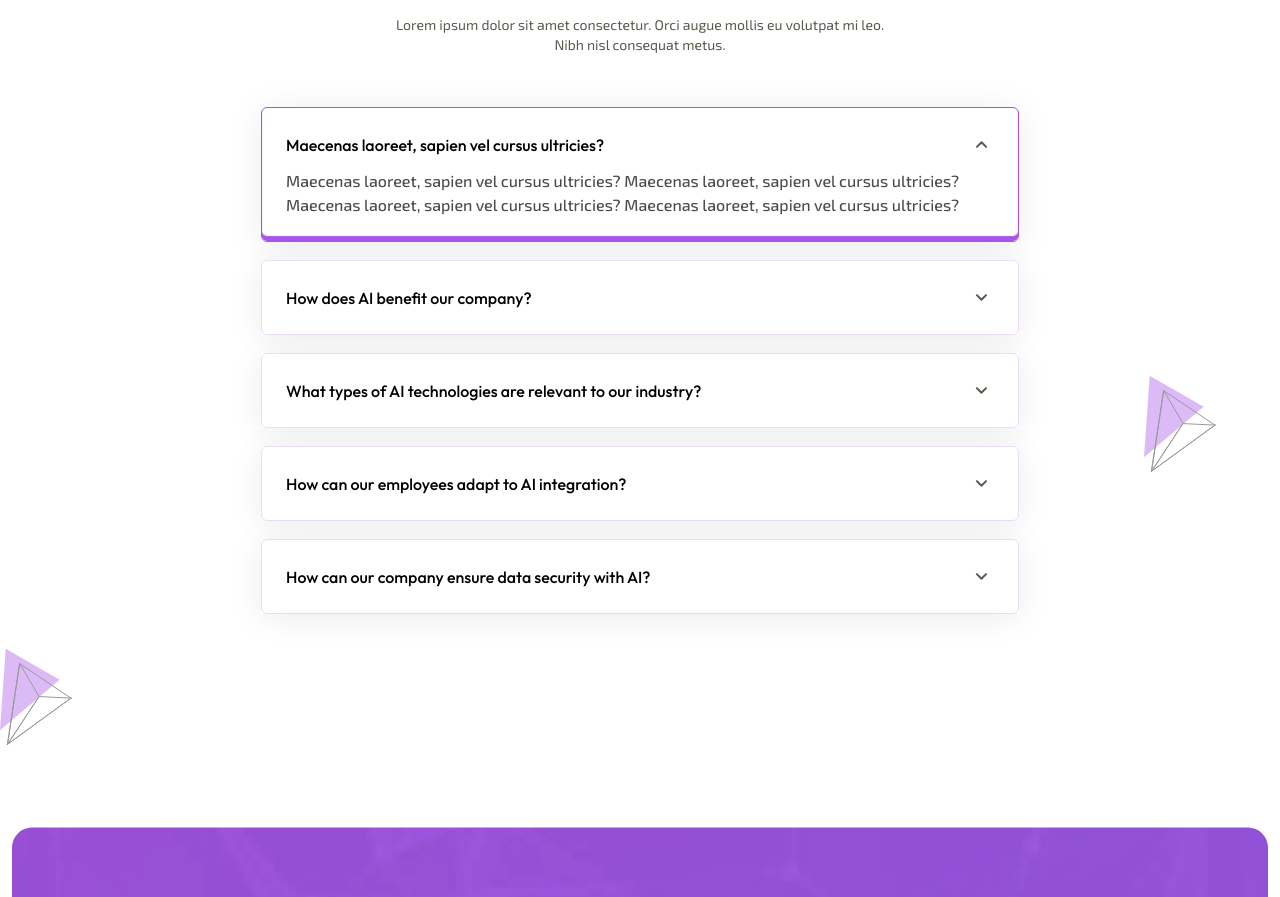
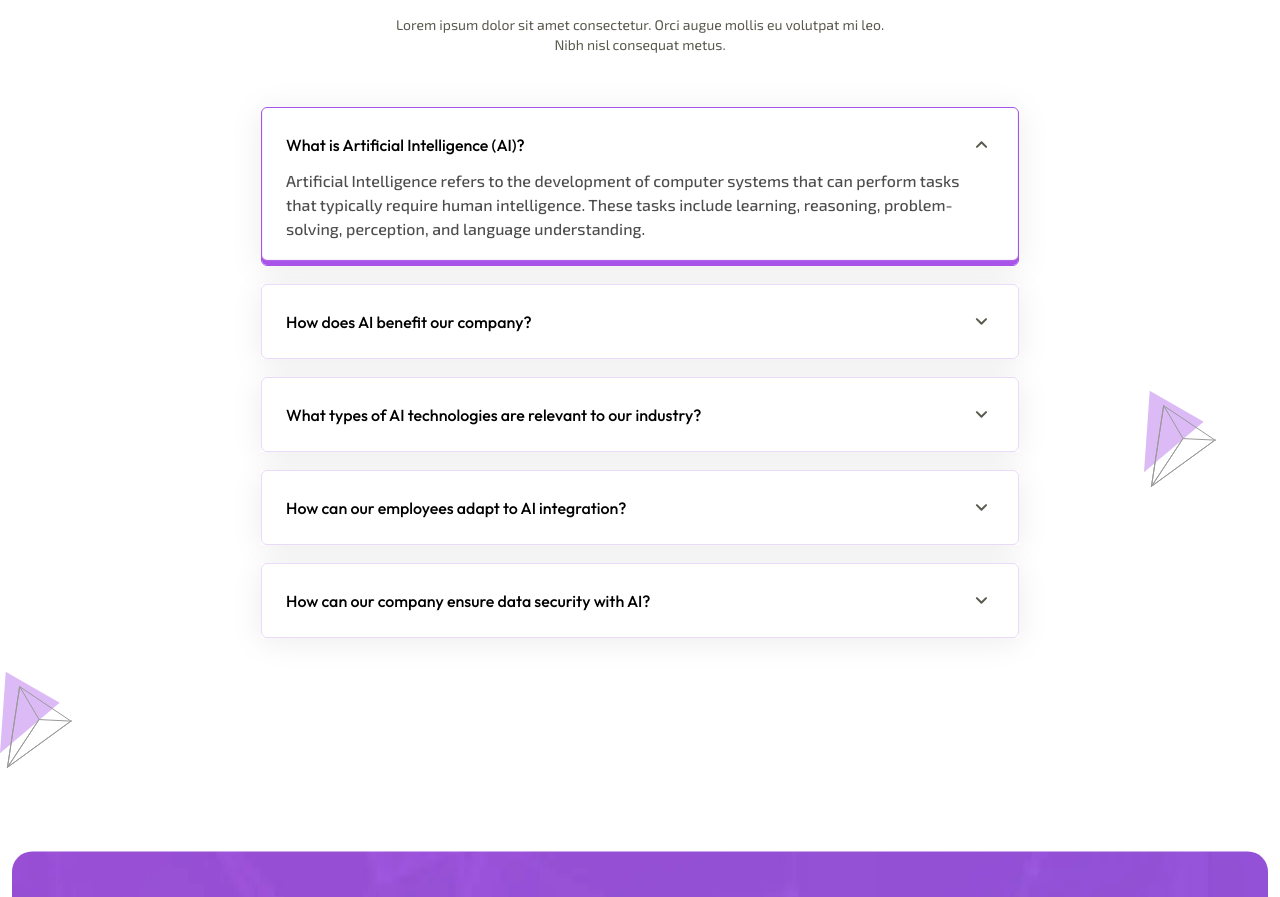
Before and after one commit to Deepak-Maan/noble-mind, a Next.js app: page / in a window 1280 px wide. Shown: the part 3601-4498 px from the top of the page. Built offline with nearby package versions, Linux system fonts and the light colour scheme.

Commit message:
modified faq section

```diff
--- a/src/app/components/Faq.jsx
+++ b/src/app/components/Faq.jsx
@@ -32,32 +32,32 @@ const Faq = () => {
                 <div className=" mx-auto relative max-w-[774px] px-2 " >
                     <div className="shadow-[0px_4px_32px_0px_#00000014]">
                         <Accordion onClick={() => AccordionOpen(1)} className={` rounded-[6px] shadow-[0px 4px32px_0px_#00000014] cursor-pointer border bg-white p-2 md:p-6  ${open == 1 ? "shadow-[inset_0_-5px_1px_#a854e9] border-[#a854e9]" : "shadow-none border-[#EBDAF8]"}`} open={open === 1} icon={<Arrow id={1} open={open} />} >
-                            <AccordionHeader className=" font-Outfit text-base font-medium text-black w-full justify-between text-start">Maecenas laoreet, sapien vel cursus ultricies?</AccordionHeader>
-                            <AccordionBody className=" font-Exo text-[14px] sm:text-base font-medium text-[#4D4D4D] max-w-[680px] pt-3 "> Maecenas laoreet, sapien vel cursus ultricies? Maecenas laoreet, sapien vel cursus ultricies? Maecenas laoreet, sapien vel cursus ultricies? Maecenas laoreet, sapien vel cursus ultricies?</AccordionBody>
+                            <AccordionHeader className=" font-Outfit text-base font-medium text-black w-full justify-between text-start">What is Artificial Intelligence (AI)?</AccordionHeader>
+                            <AccordionBody className=" font-Exo text-[14px] sm:text-base font-medium text-[#4D4D4D] max-w-[680px] pt-3 "> Artificial Intelligence refers to the development of computer systems that can perform tasks that typically require human intelligence. These tasks include learning, reasoning, problem-solving, perception, and language understanding.</AccordionBody>
                         </Accordion>
                     </div>
                     <div className="shadow-[0px_4px_32px_0px_#00000014]">
                         <Accordion onClick={() => AccordionOpen(2)} className={` rounded-[6px] shadow-[0px 4px32px_0px_#00000014] cursor-pointer border bg-white p-2 md:p-6 mt-[18px] ${open == 2 ? "shadow-[inset_0_-5px_1px_#a854e9] border-[#a854e9]" : "shadow-none border-[#EBDAF8]"}`} open={open === 2} icon={<Arrow id={2} open={open} />} >
                             <AccordionHeader className=" font-Outfit text-base font-medium text-black w-full justify-between text-start"> How does AI benefit our company?</AccordionHeader>
-                            <AccordionBody className=" font-Exo text-[14px] sm:text-base font-medium text-[#4D4D4D] max-w-[680px] pt-3 "> Maecenas laoreet, sapien vel cursus ultricies? Maecenas laoreet, sapien vel cursus ultricies? Maecenas laoreet, sapien vel cursus ultricies? Maecenas laoreet, sapien vel cursus ultricies?</AccordionBody>
+                            <AccordionBody className=" font-Exo text-[14px] sm:text-base font-medium text-[#4D4D4D] max-w-[680px] pt-3 "> Artificial Intelligence refers to the development of computer systems that can perform tasks that typically require human intelligence. These tasks include learning, reasoning, problem-solving, perception, and language understanding.</AccordionBody>
                         </Accordion>
                     </div>
                     <div className="shadow-[0px_4px_32px_0px_#00000014]">
                         <Accordion onClick={() => AccordionOpen(3)} className={` rounded-[6px] shadow-[0px 4px32px_0px_#00000014] cursor-pointer border bg-white p-2 md:p-6 mt-[18px] ${open == 3 ? "shadow-[inset_0_-5px_1px_#a854e9] border-[#a854e9]" : "shadow-none border-[#EBDAF8]"}`} open={open === 3} icon={<Arrow id={3} open={open} />} >
                             <AccordionHeader className=" font-Outfit text-base font-medium text-black w-full justify-between text-start">What types of AI technologies are relevant to our industry?</AccordionHeader>
-                            <AccordionBody className=" font-Exo text-[14px] sm:text-base font-medium text-[#4D4D4D] max-w-[680px] pt-3 ">Maecenas laoreet, sapien vel cursus ultricies? Maecenas laoreet, sapien vel cursus ultricies? Maecenas laoreet, sapien vel cursus ultricies? Maecenas laoreet, sapien vel cursus ultricies? </AccordionBody>
+                            <AccordionBody className=" font-Exo text-[14px] sm:text-base font-medium text-[#4D4D4D] max-w-[680px] pt-3 ">Artificial Intelligence refers to the development of computer systems that can perform tasks that typically require human intelligence. These tasks include learning, reasoning, problem-solving, perception, and language understanding. </AccordionBody>
                         </Accordion>
                     </div>
                     <div className="shadow-[0px_4px_32px_0px_#00000014]">
                         <Accordion onClick={() => AccordionOpen(4)} className={` rounded-[6px] shadow-[0px 4px32px_0px_#00000014] cursor-pointer border bg-white p-2 md:p-6 mt-[18px] ${open == 4 ? "shadow-[inset_0_-5px_1px_#a854e9] border-[#a854e9]" : "shadow-none border-[#EBDAF8]"}`} open={open === 4} icon={<Arrow id={4} open={open} />}>
                             <AccordionHeader className=" font-Outfit text-base font-medium text-black w-full justify-between text-start"> How can our employees adapt to AI integration? </AccordionHeader>
-                            <AccordionBody className=" font-Exo text-[14px] sm:text-base font-medium text-[#4D4D4D] max-w-[680px] pt-3 "> Maecenas laoreet, sapien vel cursus ultricies? Maecenas laoreet, sapien vel cursus ultricies? Maecenas laoreet, sapien vel cursus ultricies? Maecenas laoreet, sapien vel cursus ultricies? </AccordionBody>
+                            <AccordionBody className=" font-Exo text-[14px] sm:text-base font-medium text-[#4D4D4D] max-w-[680px] pt-3 "> Artificial Intelligence refers to the development of computer systems that can perform tasks that typically require human intelligence. These tasks include learning, reasoning, problem-solving, perception, and language understanding. </AccordionBody>
                         </Accordion>
                     </div>
                     <div className="shadow-[0px_4px_32px_0px_#00000014]">
                         <Accordion onClick={() => AccordionOpen(5)} className={` rounded-[6px] shadow-[0px 4px32px_0px_#00000014] cursor-pointer border bg-white p-2 md:p-6 mt-[18px] ${open == 5 ? "shadow-[inset_0_-5px_1px_#a854e9] border-[#a854e9]" : "shadow-none border-[#EBDAF8]"}`} open={open === 5} icon={<Arrow id={5} open={open} />} >
                             <AccordionHeader className=" font-Outfit text-base font-medium text-black w-full justify-between text-start">How can our company ensure data security with AI?</AccordionHeader>
-                            <AccordionBody className=" font-Exo text-[14px] sm:text-base font-medium text-[#4D4D4D] max-w-[680px] pt-3 ">Maecenas laoreet, sapien vel cursus ultricies? Maecenas laoreet, sapien vel cursus ultricies? Maecenas laoreet, sapien vel cursus ultricies? Maecenas laoreet, sapien vel cursus ultricies?</AccordionBody>
+                            <AccordionBody className=" font-Exo text-[14px] sm:text-base font-medium text-[#4D4D4D] max-w-[680px] pt-3 ">Artificial Intelligence refers to the development of computer systems that can perform tasks that typically require human intelligence. These tasks include learning, reasoning, problem-solving, perception, and language understanding.</AccordionBody>
                         </Accordion>
                     </div>
                 </div>
```
